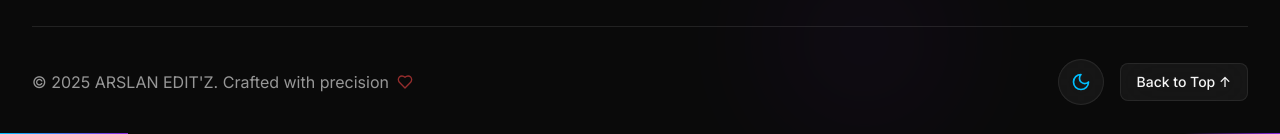
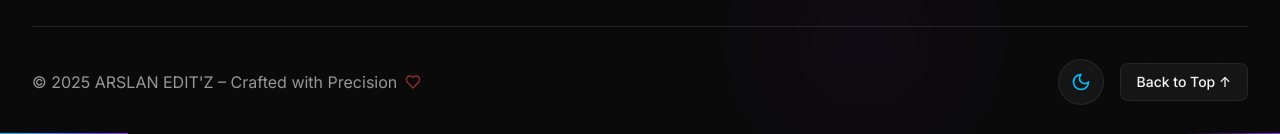
Before and after one commit to arslankhizer/builder, a Next.js app: page / in a window 1280 px wide. Shown: the part 5342-5476 px from the top of the page. Built offline with nearby package versions, Linux system fonts and the light colour scheme.

Commit message:
Update footer copyright with elite tagline
cgen-c6f7b15183dd46e2ae4f928217561fe2

```diff
--- a/app/components/Footer.tsx
+++ b/app/components/Footer.tsx
@@ -210,7 +210,7 @@ export function Footer() {
             {/* Copyright */}
             <div className="text-light-text/60 dark:text-dark-text/60 text-center md:text-left">
               <p className="flex items-center justify-center md:justify-start space-x-2">
-                <span>© 2025 ARSLAN EDIT'Z. Crafted with precision</span>
+                                <span>© 2025 ARSLAN EDIT'Z – Crafted with Precision</span>
                 <Heart className="w-4 h-4 text-red-500 animate-pulse" />
               </p>
             </div>
```
